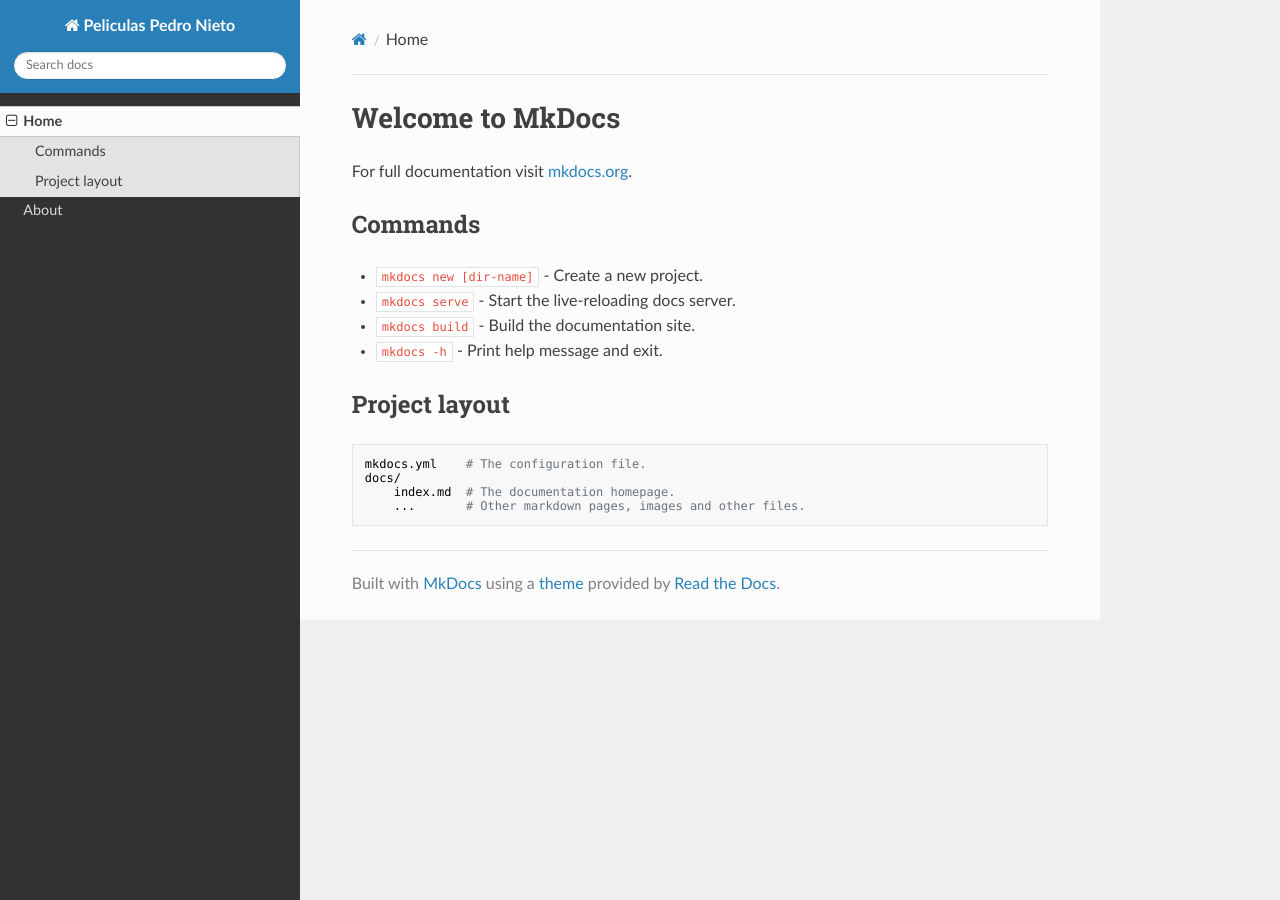
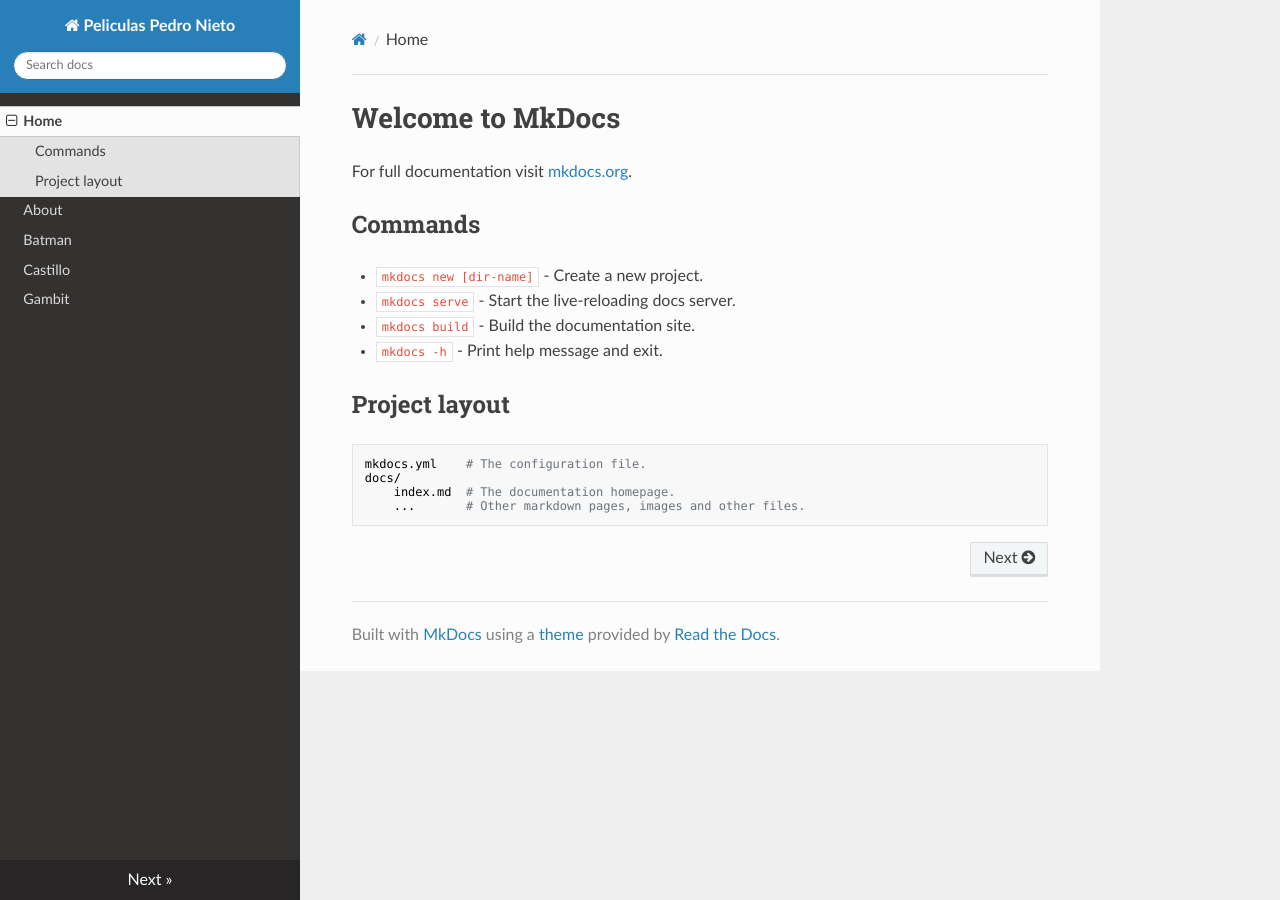
Before and after one commit to a16pednieper/pelis, an MkDocs documentation site: the page built from docs/index.md, in a window 1280 px wide. Built offline with MkDocs 1.6.1, drawn with Linux system fonts in a browser that asks for light colours; nearby versions of some CDN libraries.

Commit message:
canvis_grans

```diff
--- a/mkdocs.yml
+++ b/mkdocs.yml
@@ -2,4 +2,7 @@ site_name: Peliculas Pedro Nieto
 nav:
     - Home: index.md
     - About: about.md
+    - Batman: batman.md
+    - Castillo: castillo.md
+    - Gambit: gambit.md
 theme: readthedocs
```
Also changed, not shown: docs/batman.md (added, +1 -0 lines), docs/castillo.md (added, +1 -0 lines), docs/gambit.md (added, +1 -0 lines), 1 other file.
